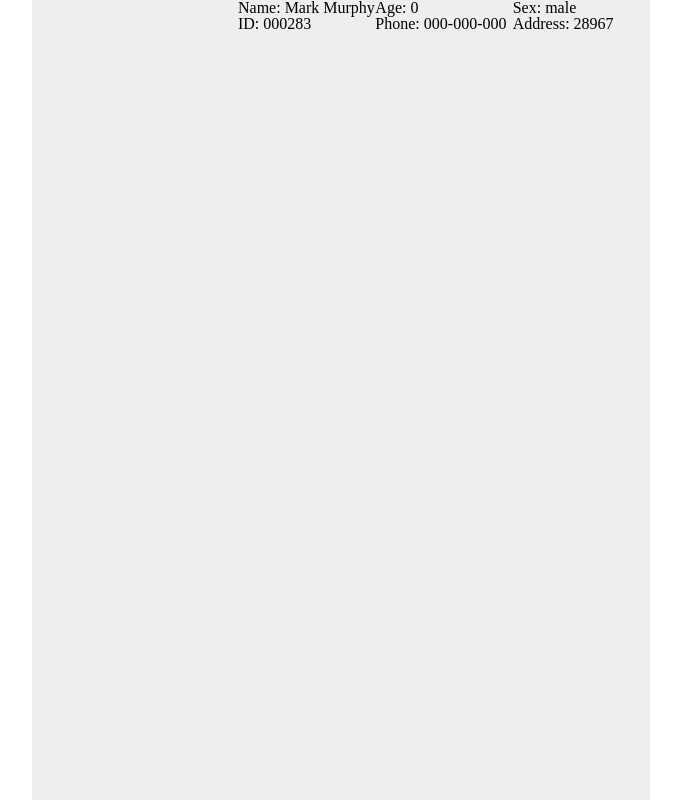
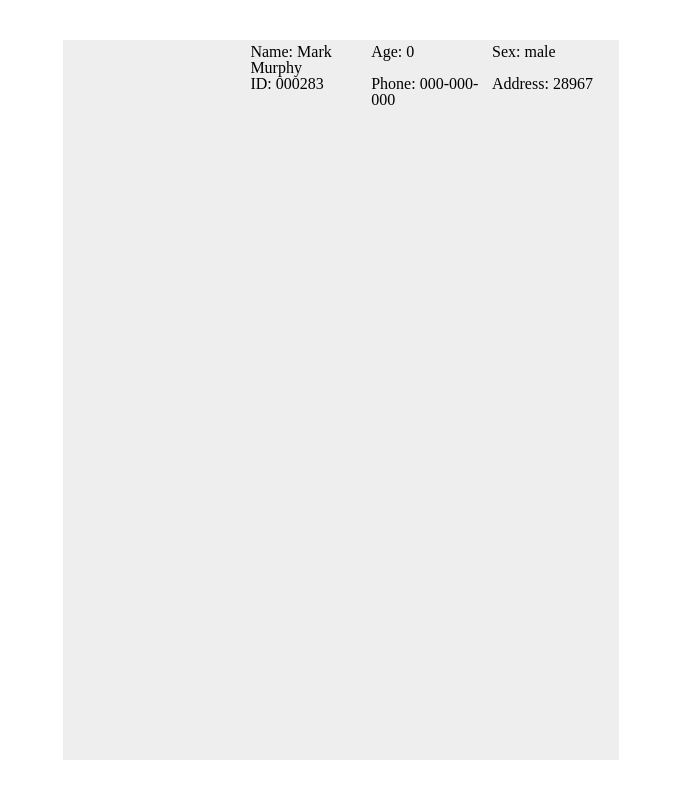
Before and after one commit to boathouse2112/cv_project, a React (Create React App) app: page / in a window 1280 px wide. Shown: the whole page, without its empty margins (299-980 px from the left). Built offline with nearby package versions, Linux system fonts and the light colour scheme.

Commit message:
Add padding

```diff
--- a/src/components/Resume.css
+++ b/src/components/Resume.css
@@ -1,7 +1,8 @@
 .resume {
   background-color: #eeeeee;
-  height: 100%;
+  height: 90%;
   aspect-ratio: 1 / 1.2941;
+  padding: 0.5vh 0.5vw;
 
   display: grid;
   grid-template-columns: minmax(10px, 1fr) minmax(10px, 2fr);
```
